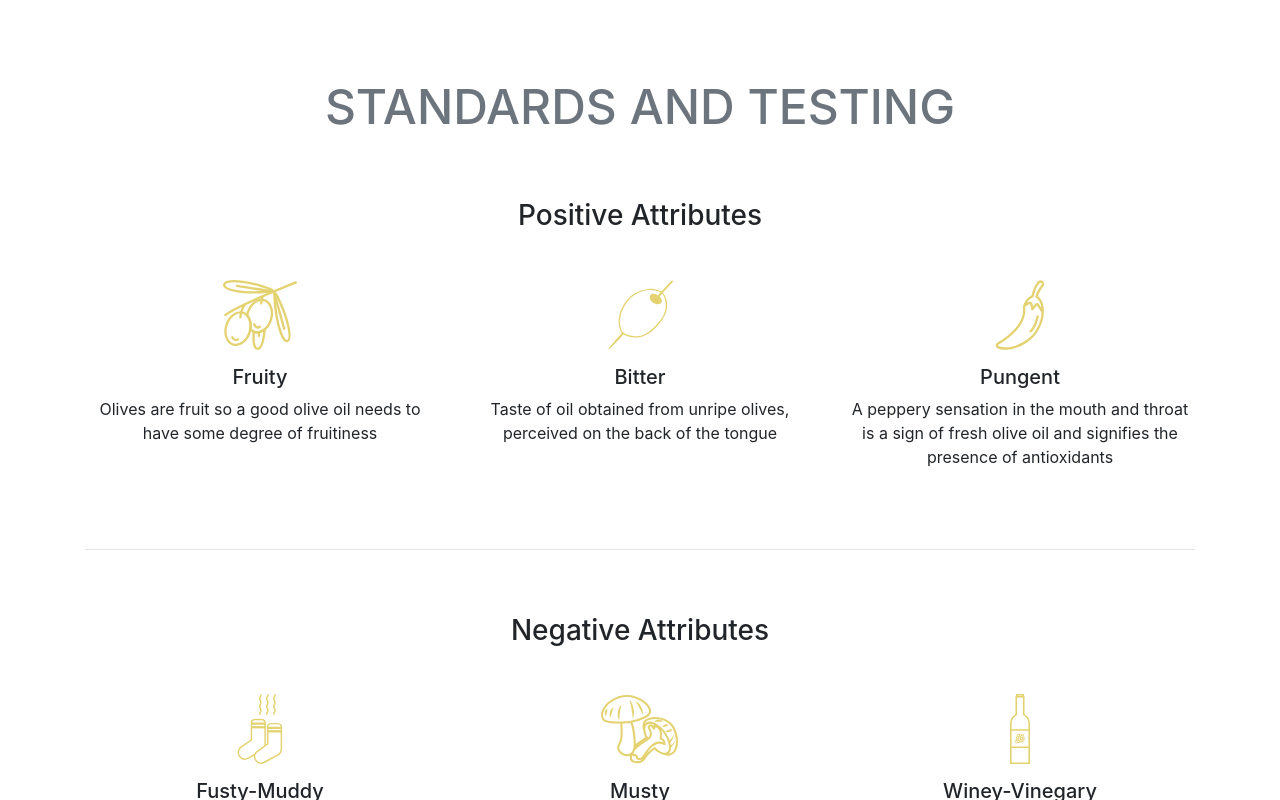
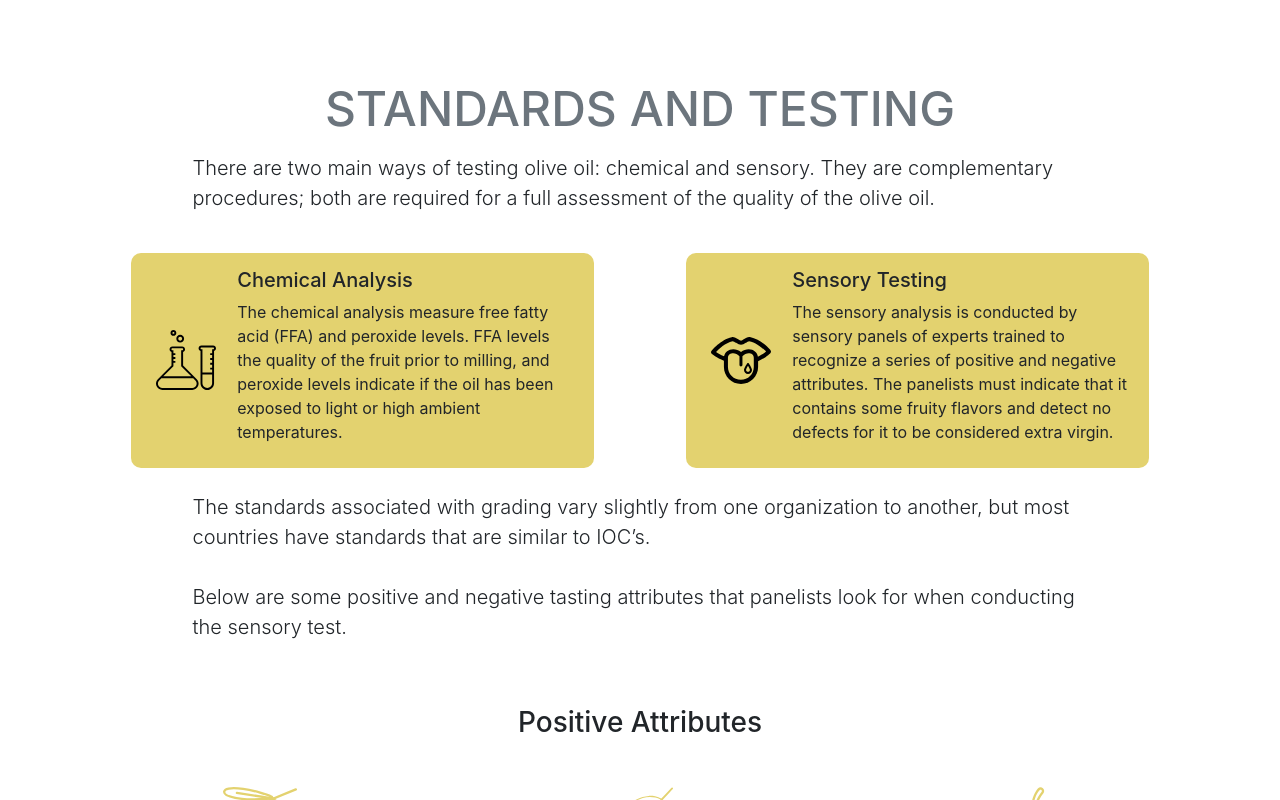
Before and after one commit to 3innielee/evoo, a website with bundled scripts: page index.html in a window 1280 px wide. Shown: the part 2000-2800 px from the top of the page. Built offline with nearby package versions, Linux system fonts and the light colour scheme; a web font is replaced by a local one.

Commit message:
added standards/testing explanation and updated text throughout

```diff
--- a/css/main.css
+++ b/css/main.css
@@ -85,6 +85,21 @@ body {
     position: absolute;
     right: 25%;
     top: 78%;
+}
+
+.testing-card {
+    background-color: #e3d26f;
+    padding: 10px;
+    border-radius: 10px;
+    margin-top: 10px;
+    height: 215px;
+}
+
+.media-body {
+    margin: 5px;
+}
+.mr-3 {
+    margin: 10px;
 }
 
 .card-title {
--- a/index.html
+++ b/index.html
@@ -8,7 +8,7 @@
     <meta name="description" content="">
     <meta name="author" content="">
 
-    <title>Good and EVOO</title>
+    <title>Good &amp; EVOO</title>
 
     <!-- Bootstrap core CSS -->
     <link href="vendor/bootstrap/css/bootstrap.min.css" rel="stylesheet">
@@ -33,7 +33,7 @@
     <!-- Navigation -->
     <nav class="navbar navbar-expand-lg bg-secondary fixed-top text-uppercase" id="mainNav">
       <div class="container">
-        <a class="navbar-brand js-scroll-trigger" href="#page-top">Good and EVOO</a>
+        <a class="navbar-brand js-scroll-trigger" href="#page-top">Good &amp; EVOO</a>
         <button class="navbar-toggler navbar-toggler-right text-uppercase bg-primary text-white rounded" type="button" data-toggle="collapse" data-target="#navbarResponsive" aria-controls="navbarResponsive" aria-expanded="false" aria-label="Toggle navigation">
           Menu
           <i class="fa fa-bars"></i>
@@ -64,7 +64,7 @@
     <header class="masthead bg-primary text-white text-center">
       <div class="container">
         <!-- <img class="img-fluid mb-5 d-block mx-auto" src="img/olive_oil.jpg" alt=""> -->
-        <h1 class="text-uppercase mb-0">Good and EVOO</h1>
+        <h1 class="text-uppercase mb-0" style="display:inline">Good &amp; </h1><h1 style="display:inline; color: #E3D26F" class="text-uppercase mb-0">EVOO</h1>
         <!-- <hr class="star-light"> -->
         <img class="img-fluid mb-5 d-block mx-auto" src="img/logo.svg" alt="" id = "logo">
         <h4 class="font-weight-light mb-0">An Information Visualization on Extra Virgin Olive Oil</h4>
@@ -174,6 +174,38 @@
         <div class="container">
           <h2 class="text-center text-uppercase text-secondary mb-0">Standards and Testing</h2>
           <br>
+          <div class="col-lg-10 m-auto">
+            <p class="lead">There are two main ways of testing olive oil: chemical and sensory. They are complementary procedures; both are required for a full assessment of the quality of the olive oil.
+            </p>
+
+          </div>
+          <br>
+          <row class="d-flex justify-content-center">
+              <div class="media testing-card col-lg-5 m-auto">
+                  <img class="align-self-center mr-3" src="img/chemicaltesting.svg" alt="chemical testing">
+                  <div class="media-body">
+                    <h5 class="mt-0">Chemical Analysis</h5>
+                    <p>The chemical analysis measure free fatty acid (FFA) and peroxide levels. FFA levels the quality of the fruit prior to milling, and peroxide levels indicate if the oil has been exposed to light or high ambient temperatures.</p>
+                  </div>
+              </div>
+
+              <div class="media testing-card col-lg-5 m-auto">
+                  <img class="align-self-center mr-3" src="img/tastetesting.svg" alt="sensory testing">
+                  <div class="media-body">
+                      <h5 class="mt-0">Sensory Testing</h5>
+                      <p>The sensory analysis is conducted by sensory panels of experts trained to recognize a series of positive and negative attributes. The panelists must indicate that it contains some fruity flavors and detect no defects for it to be considered extra virgin.
+                        </p>
+                  </div>
+              </div>
+          </row>
+          <br>
+          <div class="col-lg-10 m-auto">
+            <p class="lead">The standards associated with grading vary slightly from one organization to another, but most countries have standards that are similar to IOC’s.
+              <br>
+              <br>
+              Below are some positive and negative tasting attributes that panelists look for when conducting the sensory test.
+            </p>
+          </div>
           <br>
           <br>
           <h3 class="text-center" id="attrTitle">Positive Attributes</h3>
@@ -268,7 +300,7 @@
       </div>
     </section>
 
-    <section id="tableau">
+    <section id="comparison">
       <div class="container">
         <h2 class="text-center text-uppercase text-secondary mb-0">Comparison of Popular Brands</h2><br>
         <div class="row">
@@ -322,6 +354,10 @@
               ">Harvest Date</button>
           </div>
           </div>
+        </div>
+        <br>
+        <div class="col-lg-8 m-auto text-center">
+            <p class="lead">Click here to download a cheat sheet to bring with you!</p>
         </div>
       </div>
     </section>
```
Also changed, not shown: img/chemicaltesting.svg (added), img/tastetesting.svg (added), 1 other file.
